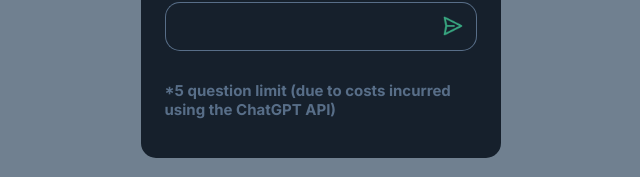
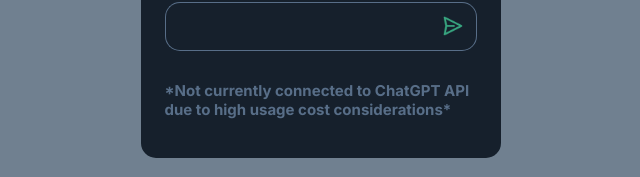
Before and after one commit to jsanders108/chatbot-app, a React (Vite) app: page / in a window 1280 px wide. Shown: the part 544-721 px from the top of the page, without its empty margins (319-959 px from the left). Built offline with nearby package versions, Linux system fonts and the light colour scheme; no server answers.

Commit message:
Update App.jsx

```diff
--- a/src/App.jsx
+++ b/src/App.jsx
@@ -103,7 +103,7 @@ function App() {
               />
             </button>
           </form>
-          <h3 className="disclaimer-1">*5 question limit (due to costs incurred using the ChatGPT API)</h3>
+          <h3 className="disclaimer-1">*Not currently connected to ChatGPT API due to high usage cost considerations*</h3>
           {questionCount >= 5 && (
             <h3 className="disclaimer-2">You have reached the question limit (5 questions).</h3>
           )}
```
